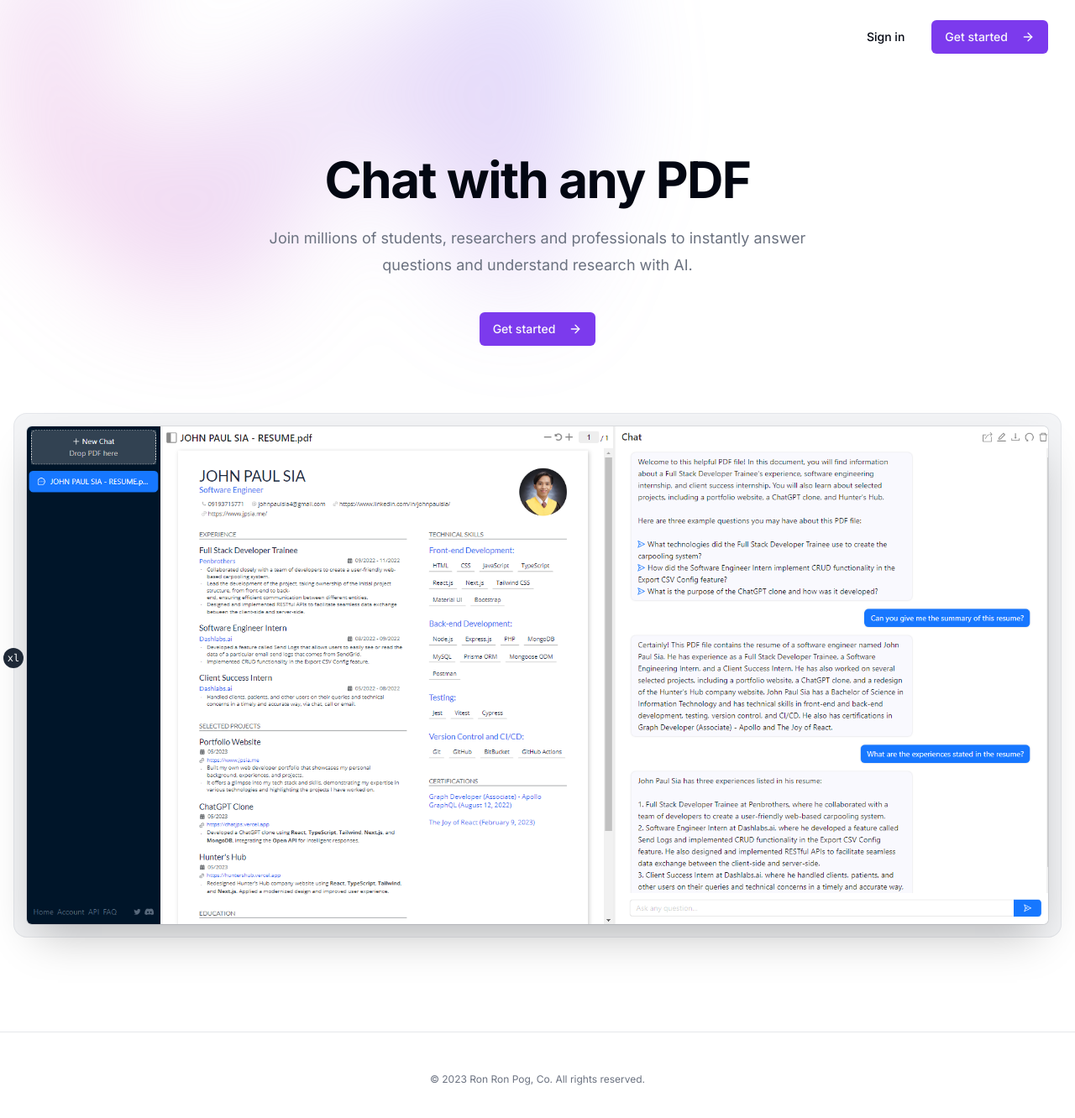
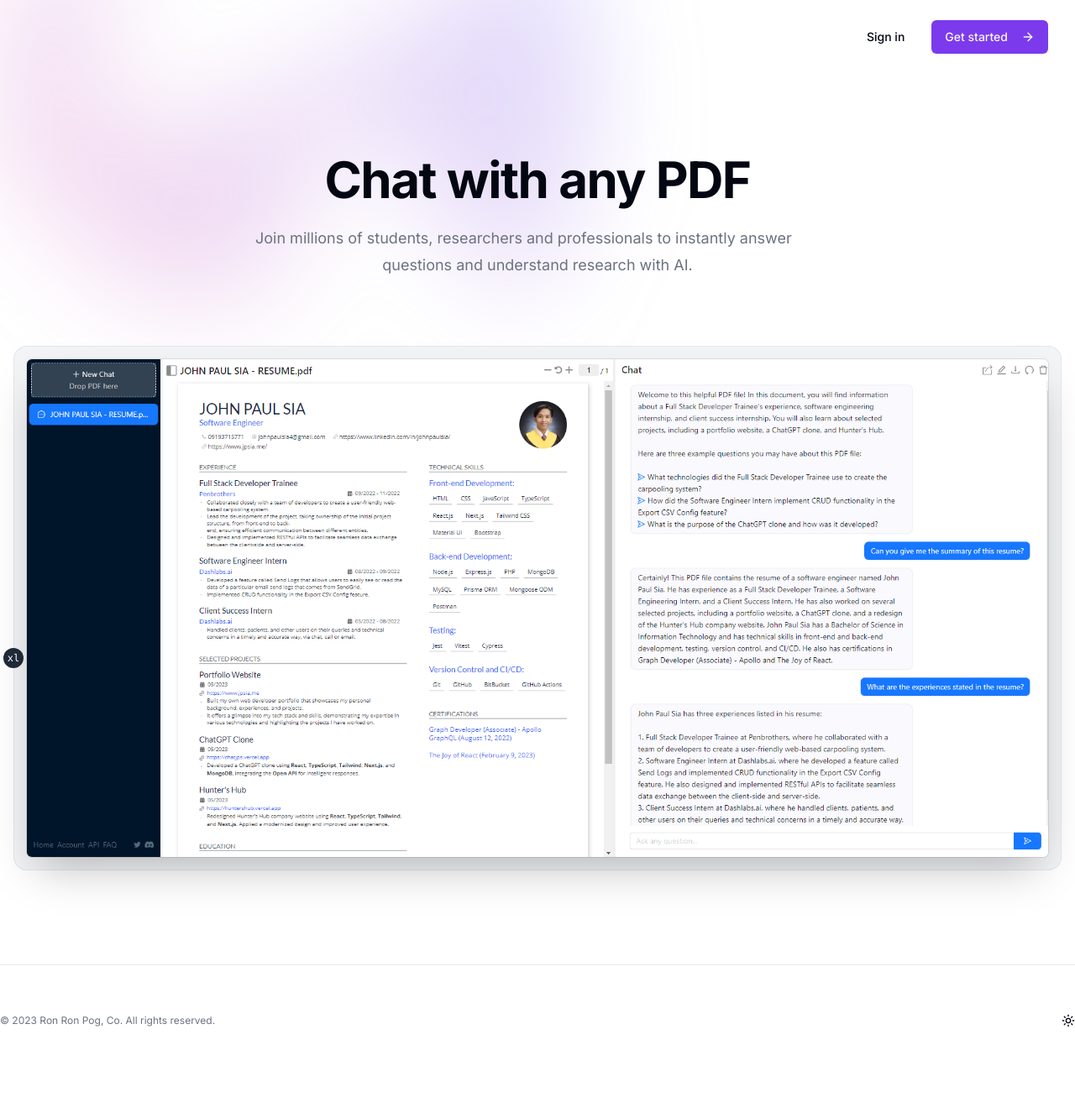
Before and after one commit to jjppsia/dockative, a Next.js app: page / in a window 1280 px wide. Shown: the top 1332 px of the page at 84% size. After the commit the page ends 1282 px from the top, so only its background shows below. Built offline with nearby package versions, Linux system fonts and the light colour scheme; no server answers.

Commit message:
feat: add upload pdf file component

```diff
--- a/src/app/page.tsx
+++ b/src/app/page.tsx
@@ -2,9 +2,10 @@ import Image from 'next/image'
 import Link from 'next/link'
 import { auth, UserButton } from '@clerk/nextjs'
 
-import { cn } from '@/lib/utils'
 import { buttonVariants } from '@/components/ui/button'
+import FileUpload from '@/components/file-upload'
 import { Icons } from '@/components/icons'
+import { ThemeToggle } from '@/components/theme-toggle'
 
 export default function RootPage() {
 	const { userId } = auth()
@@ -51,21 +52,22 @@ export default function RootPage() {
 					</div>
 					<div className='py-24 sm:py-32'>
 						<div className='mx-auto max-w-7xl px-6 lg:px-8'>
-							<div className='mx-auto max-w-2xl text-center'>
-								<h1 className='text-4xl font-bold tracking-tight sm:text-6xl'>
+							<div className='mx-auto max-w-2xl'>
+								<h1 className='text-center text-4xl font-bold tracking-tight sm:text-6xl'>
 									Chat with any PDF
 								</h1>
 								<p className='mt-6 text-lg leading-8 text-muted-foreground'>
 									Join millions of students, researchers and professionals to
-									instantly answer questions and understand research with AI.
+									instantly answer{' '}
+									<span className='block text-center'>
+										questions and understand research with AI.
+									</span>
 								</p>
-								<Link
-									href={isAuthenticated ? '/' : '/sign-up'}
-									className={cn(buttonVariants(), 'mt-10')}
-								>
-									{isAuthenticated ? 'Go to chats' : 'Get started'}
-									<Icons.arrowRight className='ml-2 h-4 w-4' />
-								</Link>
+								{isAuthenticated && (
+									<div className='mt-10'>
+										<FileUpload />
+									</div>
+								)}
 							</div>
 							<div className='mt-16 flow-root sm:mt-24'>
 								<div className='-m-2 rounded-xl bg-secondary p-2 ring-1 ring-inset ring-border lg:-m-4 lg:rounded-2xl lg:p-4'>
@@ -84,10 +86,13 @@ export default function RootPage() {
 				</div>
 			</main>
 			<footer>
-				<div className='mx-auto max-w-7xl border-t px-6 py-12 lg:px-8'>
-					<p className='mt-8 text-center text-xs text-muted-foreground md:mt-0'>
-						&copy; 2023 Ron Ron Pog, Co. All rights reserved.
-					</p>
+				<div className='mx-auto max-w-7xl border-t py-12'>
+					<div className='flex items-center justify-between'>
+						<p className='justify-center text-xs text-muted-foreground'>
+							&copy; 2023 Ron Ron Pog, Co. All rights reserved.
+						</p>
+						<ThemeToggle className='-mr-3 self-end' size='sm' variant='ghost' />
+					</div>
 				</div>
 			</footer>
 		</>
--- /dev/null
+++ b/src/components/file-upload.tsx
@@ -0,0 +1,30 @@
+'use client'
+
+import { useDropzone } from 'react-dropzone'
+
+import { Icons } from '@/components/icons'
+
+export default function FileUpload() {
+	const { getRootProps, getInputProps } = useDropzone({
+		accept: { 'application/pdf': ['.pdf'] },
+		maxFiles: 1,
+		onDrop: (acceptedFiles) => console.log(acceptedFiles),
+	})
+
+	return (
+		<div className='rounded-[20px] border bg-background p-2'>
+			<div
+				{...getRootProps({
+					className:
+						'flex h-32 cursor-pointer flex-col items-center justify-center rounded-xl border-2 border-dashed',
+				})}
+			>
+				<input {...getInputProps()} />
+				<Icons.inbox className='h-8 w-8' />
+				<p className='mt-2'>
+					Drag and drop your PDF here, or click to select a file
+				</p>
+			</div>
+		</div>
+	)
+}
--- a/src/components/icons.tsx
+++ b/src/components/icons.tsx
@@ -1,7 +1,8 @@
-import { ArrowRight, Moon, Sun } from 'lucide-react'
+import { ArrowRight, Inbox, Moon, Sun } from 'lucide-react'
 
 export const Icons = {
 	arrowRight: ArrowRight,
+	inbox: Inbox,
 	moon: Moon,
 	sun: Sun,
 }
```
